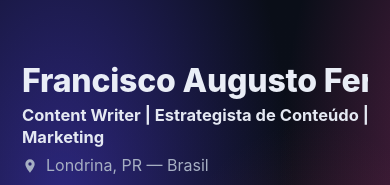
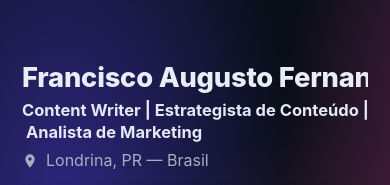
Before and after one commit to frncxc/curriculo, a plain HTML site: page index.html in a window 390 px wide. Shown: the top 185 px of the page. Drawn offline with Linux system fonts and the light colour scheme.

Commit message:
Update index.html

```diff
--- a/index.html
+++ b/index.html
@@ -186,7 +186,7 @@ li::before{content:"•"; position:absolute; left:0; top:0; color:var(--muted);
   .name{
     white-space:nowrap;
     max-width:100%;
-    font-size:clamp(12px,8.5vw,32px); /* mais conservador para 320–414 px */
+    font-size:clamp(12px,7vw,29px); /* mais conservador para 320–414 px */
     letter-spacing:-.2px;
   }
   /* Subtítulo: até 2 linhas sem quebrar em torno do "|" */
```
